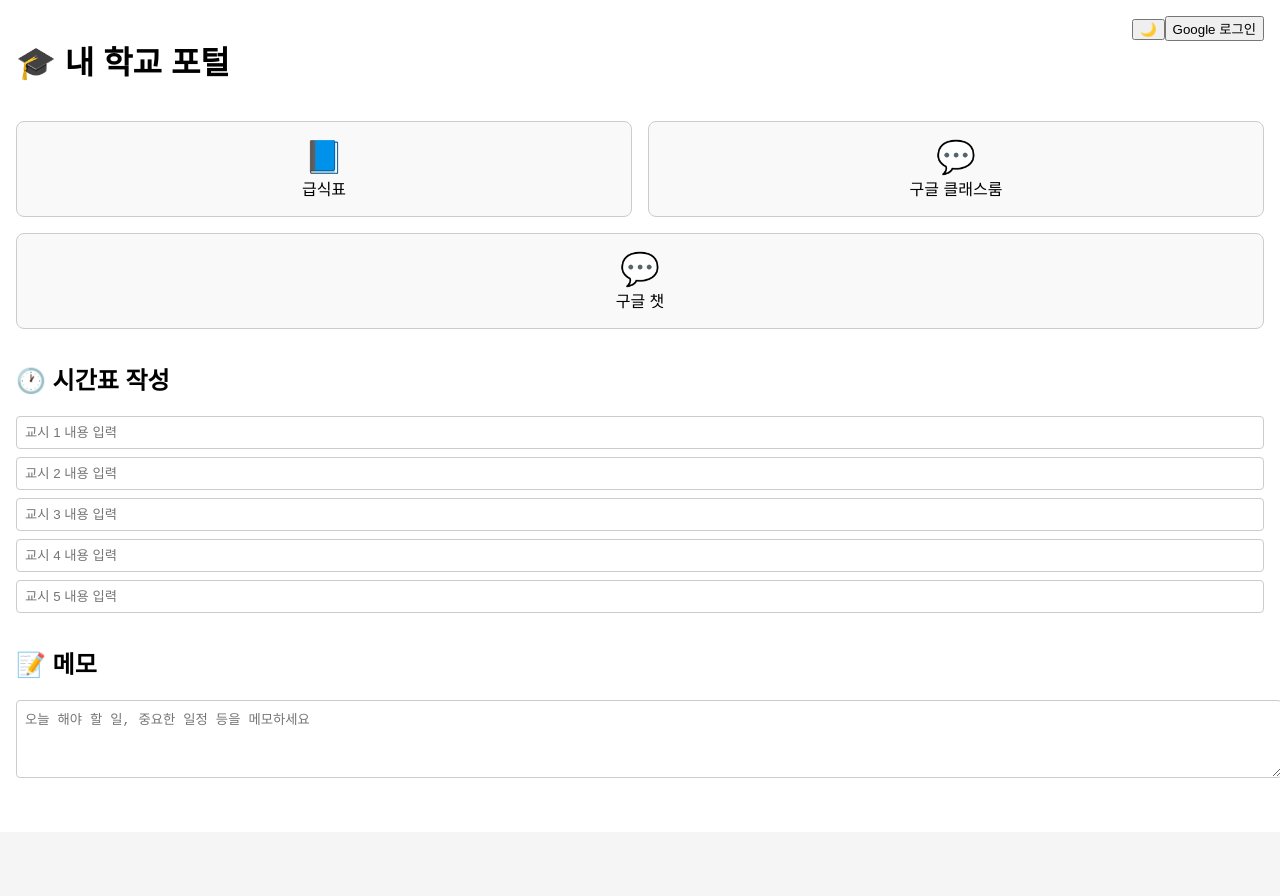
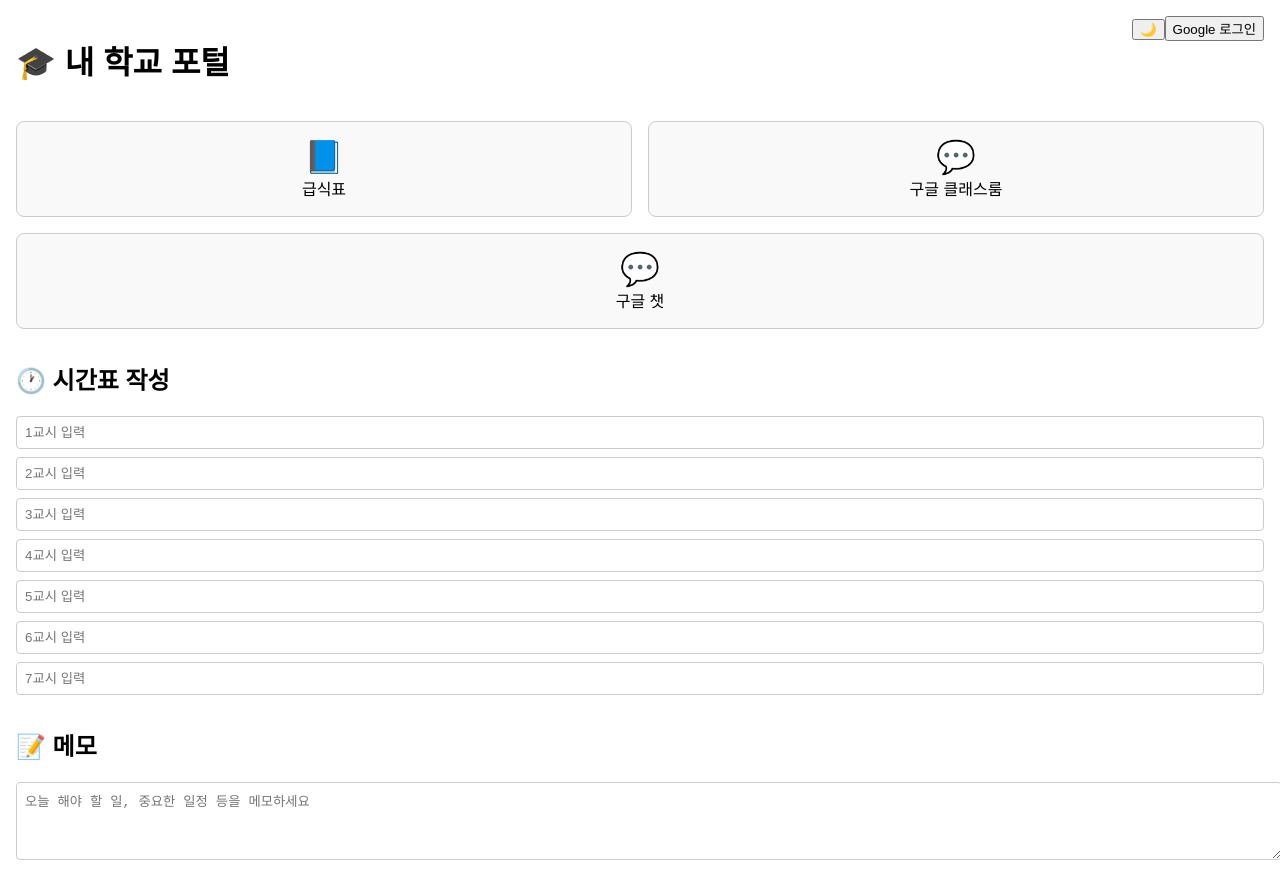
Before and after one commit to Conlin080110/final, a React (Create React App) app: page / in a window 1280 px wide. Before the commit the page ends 832 px from the top, so only its background shows below. Built offline with nearby package versions, Linux system fonts and the light colour scheme.

Commit message:
Add files via upload

```diff
--- a/package.json
+++ b/package.json
@@ -1,5 +1,5 @@
 {
-  "name": "school-portal-final",
+  "name": "school-portal-7period",
   "version": "1.0.0",
   "private": true,
   "dependencies": {
--- a/public/index.html
+++ b/public/index.html
@@ -4,7 +4,7 @@
 <head>
   <meta charset="UTF-8" />
   <meta name="viewport" content="width=device-width, initial-scale=1.0"/>
-  <title>School Portal Final</title>
+  <title>School Portal</title>
 </head>
 <body>
   <div id="root"></div>
--- a/src/App.jsx
+++ b/src/App.jsx
@@ -7,14 +7,14 @@ import {
 export default function App() {
   const [user, setUser] = useState(null);
   const [note, setNote] = useState("");
-  const [timetable, setTimetable] = useState(Array(5).fill(""));
+  const [timetable, setTimetable] = useState(Array(7).fill(""));
   const [darkMode, setDarkMode] = useState(false);
 
   useEffect(() => {
     const storedNote = localStorage.getItem("note");
     const storedTimetable = JSON.parse(localStorage.getItem("timetable") || "[]");
     setNote(storedNote || "");
-    setTimetable(storedTimetable);
+    setTimetable(storedTimetable.length === 7 ? storedTimetable : Array(7).fill(""));
   }, []);
 
   useEffect(() => {
@@ -26,13 +26,17 @@ export default function App() {
   }, [timetable]);
 
   const handleLogin = async () => {
+    try {
       const result = await signInWithPopup(auth, provider);
       setUser(result.user);
       const userDoc = await getDoc(doc(db, "users", result.user.uid));
       if (userDoc.exists()) {
         const data = userDoc.data();
         setNote(data.note || "");
-      setTimetable(data.timetable || Array(5).fill(""));
+        setTimetable(data.timetable || Array(7).fill(""));
+      }
+    } catch (err) {
+      alert("로그인 실패: 팝업 차단을 해제했는지 확인해주세요.");
     }
   };
 
@@ -102,7 +106,7 @@ export default function App() {
               updated[i] = e.target.value;
               setTimetable(updated);
             }}
-            placeholder={`교시 ${i + 1} 내용 입력`}
+            placeholder={`${i + 1}교시 입력`}
             style={{ padding: '0.5rem', borderRadius: '4px', border: '1px solid #ccc' }}
           />
         ))}
--- a/src/index.css
+++ b/src/index.css
@@ -1 +1 @@
-body { margin: 0; font-family: sans-serif; background: #f5f5f5; }
+body { margin: 0; font-family: sans-serif; background: #f0f0f0; }
```
Lines whose indentation alone changed are shown as unchanged.
